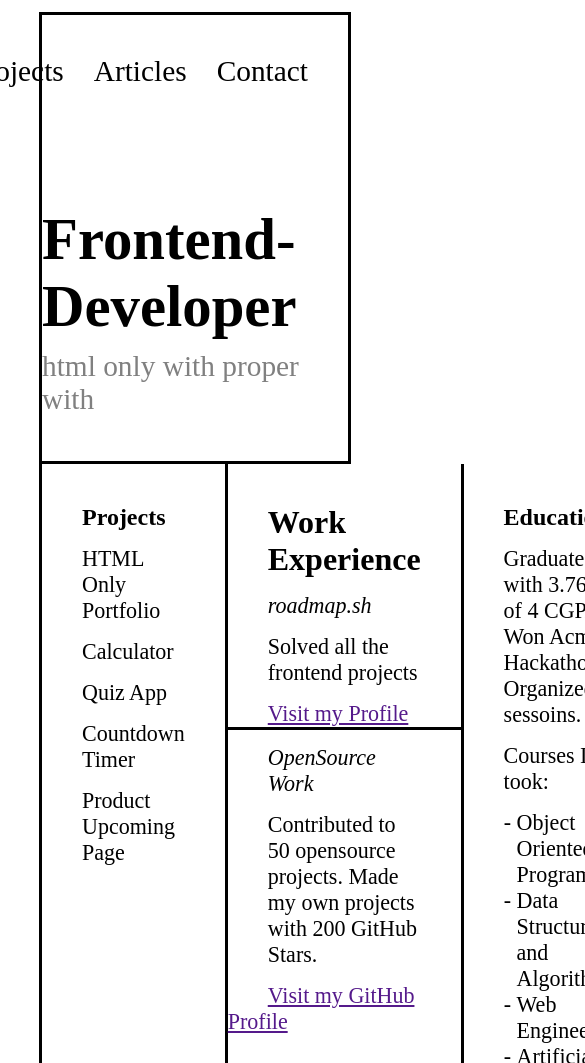
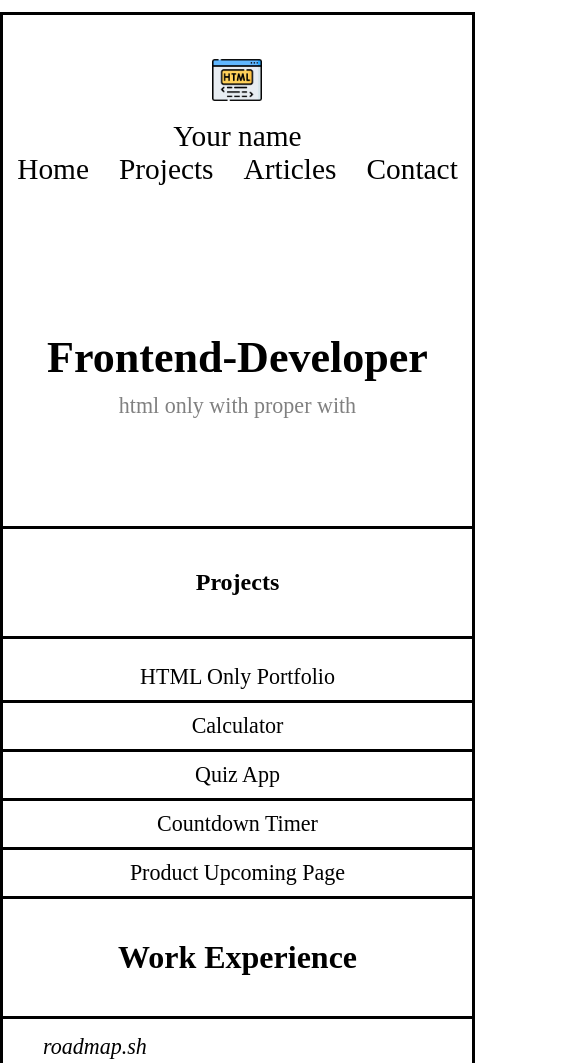
Before and after one commit to TiJayTJ/training_projects_frontend, a plain HTML site: page basic_html_website/html/index.html in a window 390 px wide. Shown: the top 1063 px of the page, 585 px wide, since content can reach past the window. Drawn offline with Linux system fonts and the light colour scheme.

Commit message:
personal portfolio has done

```diff
--- a/basic_html_website/css/styles.css
+++ b/basic_html_website/css/styles.css
@@ -13,6 +13,7 @@ body {
   width: 80%;
   margin-top: 3vw;
   margin-bottom: 3vw;
+  min-width: 475px;
 }
 
 header {
@@ -24,13 +25,26 @@ header {
 
 .header {
   display: flex;
+  align-items: center;
   font-size: 4ex;
-  justify-content: end;
   padding: var(--padding);
 }
 
 .left-section {
+  display: flex;
   margin-right: auto;
+  align-items: center;
+  gap: 15px;
+}
+
+.logo {
+  max-width: 50px;
+  max-height: 50px;
+}
+
+.right-section {
+  display: flex;
+  align-items: center;
 }
 
 .global-navigation {
@@ -38,7 +52,7 @@ header {
   list-style-type: none;
 }
 
-.global-navigation li {
+.global-navigation-notfirst {
   margin-left: 30px;
 }
 
@@ -46,7 +60,7 @@ header {
   height: 300px;
   align-content: center;
   justify-items: center;
-  font-size: 4ex;
+  font-size: 3ex;
 }
 
 .html-only {
@@ -55,7 +69,6 @@ header {
 }
 
 .container {
-  margin-top: 0;
   display: flex;
 }
 
@@ -64,7 +77,11 @@ header {
   border-width: 3px;
   border-top: 0px;
   border-bottom: 0px;
-  flex-grow: 1;
+  flex: 0 1 550px;
+  min-width: 190px;
+}
+
+.nav-block h1 {
   padding: var(--padding);
 }
 
@@ -74,8 +91,13 @@ header {
   margin-top: 15px;
 }
 
-.page-navigation li {
-  margin-top: 15px;
+.page-navigation-not-last {
+  border-bottom: 3px solid;
+  padding: 10px var(--padding);
+}
+
+.page-navigation-last {
+  padding: 10px var(--padding);
 }
 
 main {
@@ -83,7 +105,7 @@ main {
 }
 
 main h1 {
-  margin: var(--padding);
+  padding: var(--padding);
   margin-bottom: 0px;
 }
 
@@ -116,7 +138,6 @@ aside {
   border-top: 0px;
   border-bottom: 0px;
   flex-grow: 1;
-  max-width: 400px;
   padding: var(--padding);
 }
 
@@ -173,3 +194,59 @@ footer {
   justify-content: center;
   margin-top: 200px;
 }
+
+@media (max-width: 820px) {
+  .header {
+    flex-direction: column;
+  }
+
+  .left-section {
+    flex-direction: column;
+    margin-right: 0px;
+  }
+
+  .container {
+    flex-direction: column;
+  }
+
+  .page-navigation-not-last,
+  .page-navigation-last {
+    display: flex;
+    justify-content: center;
+  }
+
+  .nav-block {
+    flex-basis: auto;
+  }
+
+  .nav-block h1 {
+    display: flex;
+    justify-content: center;
+    border-bottom: 3px solid;
+  }
+
+  main {
+    border: 3px solid;
+  }
+
+  main h1 {
+    display: flex;
+    border-bottom: 3px solid;
+    justify-content: center;
+  }
+
+  aside h1 {
+    display: flex;
+    justify-content: center;
+  }
+
+  .footer-container {
+    flex-direction: column;
+    row-gap: 20px;
+    margin-top: 50px;
+  }
+
+  .footer-post {
+    margin-right: 0px;
+  }
+}
--- a/basic_html_website/html/index.html
+++ b/basic_html_website/html/index.html
@@ -11,18 +11,19 @@
     <header>
       <div class="header">
         <div class="left-section">
-          <slot class="logo-name">Your name</slot>
+            <img alt="logo" src="../resources/html.png" class="logo"/>
+            <slot class="logo-name">Your name</slot>
         </div>
         <div class="right-section">
           <nav>
             <ul class="global-navigation">
-              <li>Home</li>
+              <li class="global-navigation-first">Home</li>
 
-              <li>Projects</li>
+              <li class="global-navigation-notfirst">Projects</li>
 
-              <li>Articles</li>
+              <li class="global-navigation-notfirst">Articles</li>
 
-              <li>Contact</li>
+              <li class="global-navigation-notfirst">Contact</li>
             </ul>
           </nav>
         </div>
@@ -36,11 +37,11 @@
       <nav class="nav-block">
         <h1>Projects</h1>
         <ul class="page-navigation">
-          <li>HTML Only Portfolio</li>
-          <li>Calculator</li>
-          <li>Quiz App</li>
-          <li>Countdown Timer</li>
-          <li>Product Upcoming Page</li>
+          <li class="page-navigation-not-last"><p>HTML Only Portfolio</p></li>
+          <li class="page-navigation-not-last"><p>Calculator</p></li>
+          <li class="page-navigation-not-last"><p>Quiz App</p></li>
+          <li class="page-navigation-not-last"><p>Countdown Timer</p></li>
+          <li class="page-navigation-last"><p >Product Upcoming Page</p></li>
         </ul>
       </nav>
       <main>
```
